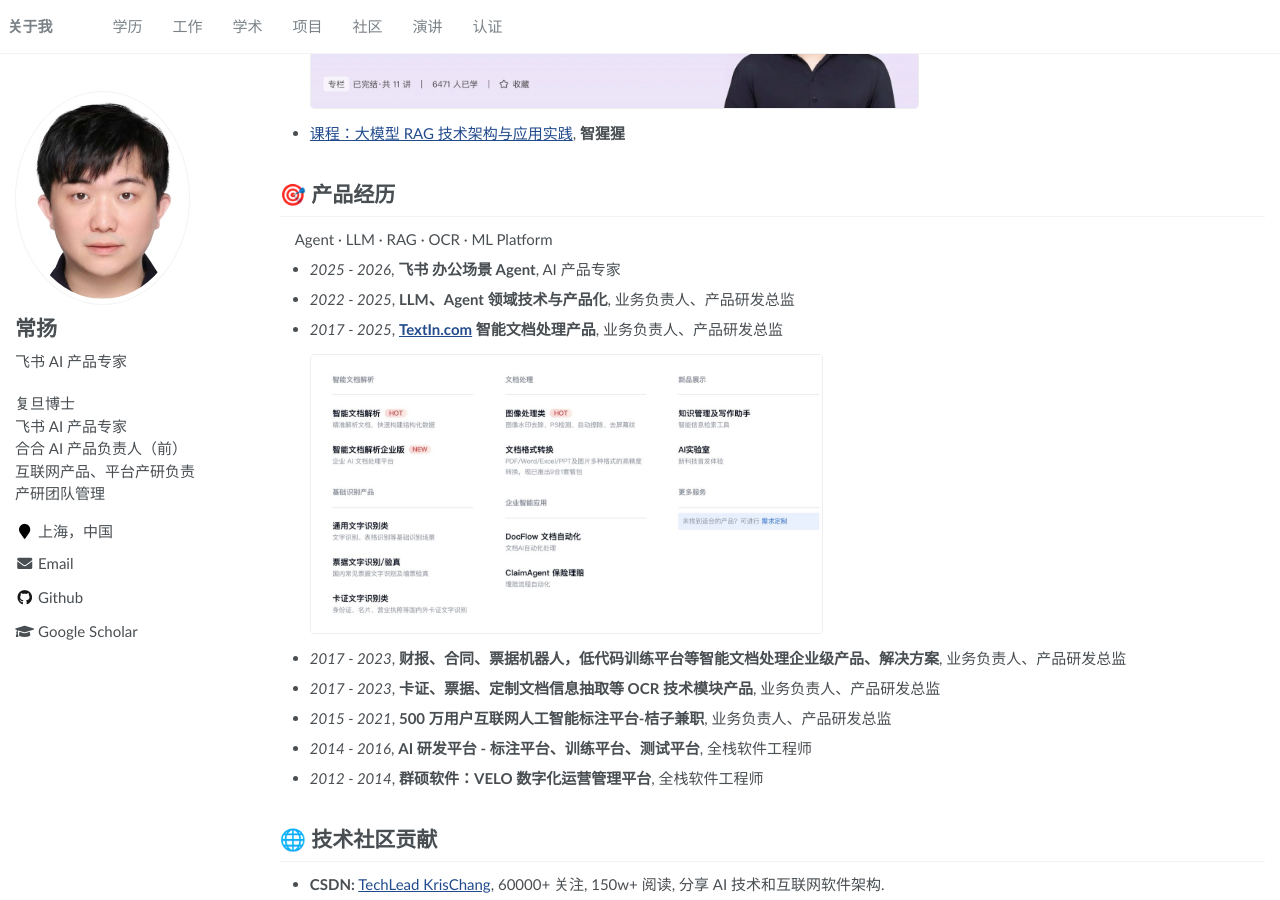
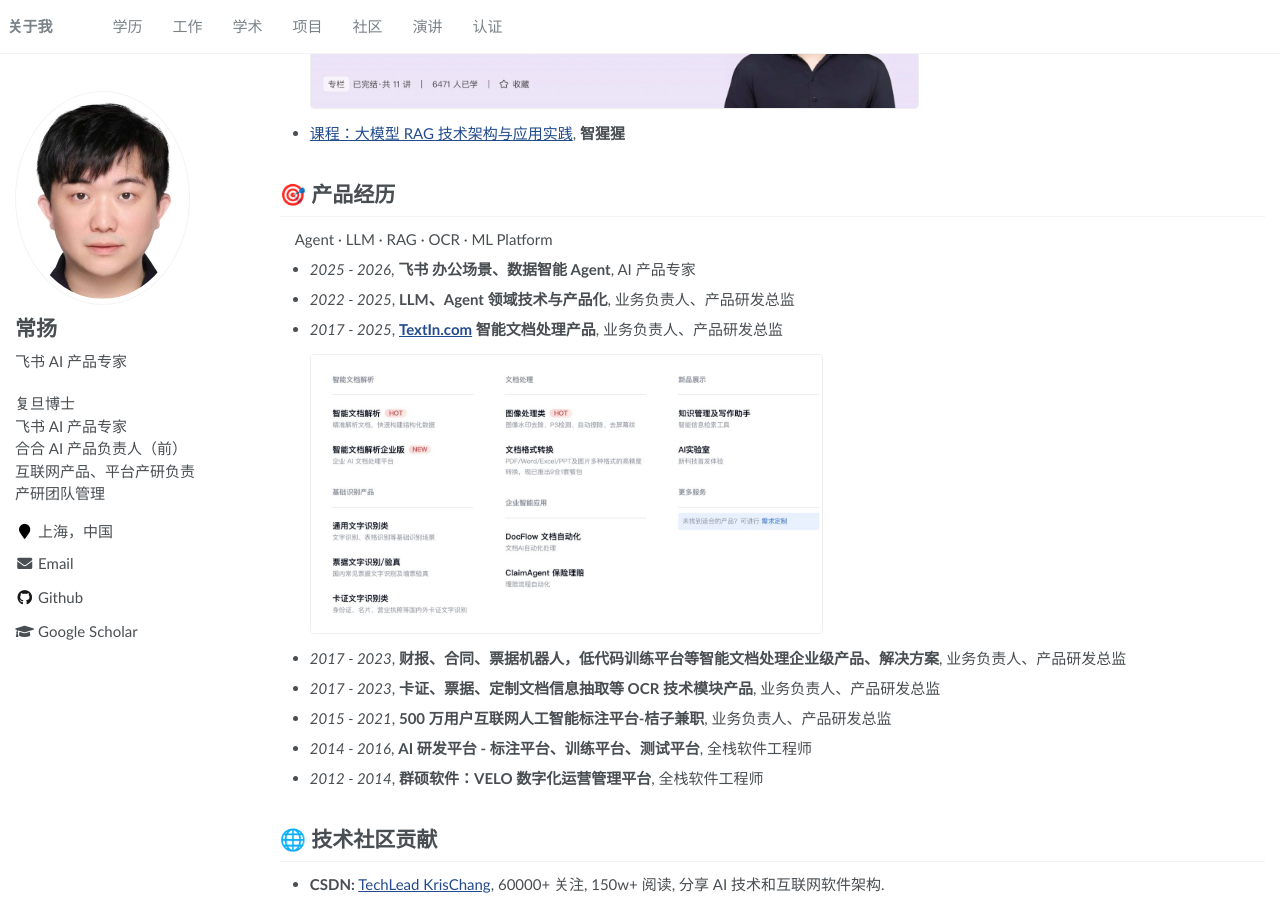
Before and after one commit to yangchangcy/yangchangcy.github.io, a Jekyll site: the page built from _pages/about.md, in a window 1280 px wide and 900 px high, scrolled down 1774 px. Built offline with Jekyll 4.4.1, drawn with Linux system fonts in a browser that asks for light colours.

Commit message:
产品经历:飞书 办公场景 Agent -> 飞书 办公场景、数据智能 Agent
Co-Authored-By: Claude Opus 4.8 (1M context) <noreply@anthropic.com>

```diff
--- a/_pages/about.md
+++ b/_pages/about.md
@@ -73,7 +73,7 @@ redirect_from:
 
 &nbsp;&nbsp;&nbsp;&nbsp;Agent · LLM · RAG · OCR · ML Platform
 
-- *2025 - 2026*, **飞书 办公场景 Agent**, AI 产品专家
+- *2025 - 2026*, **飞书 办公场景、数据智能 Agent**, AI 产品专家
 
 - *2022 - 2025*, **LLM、Agent 领域技术与产品化**, 业务负责人、产品研发总监
 
```
